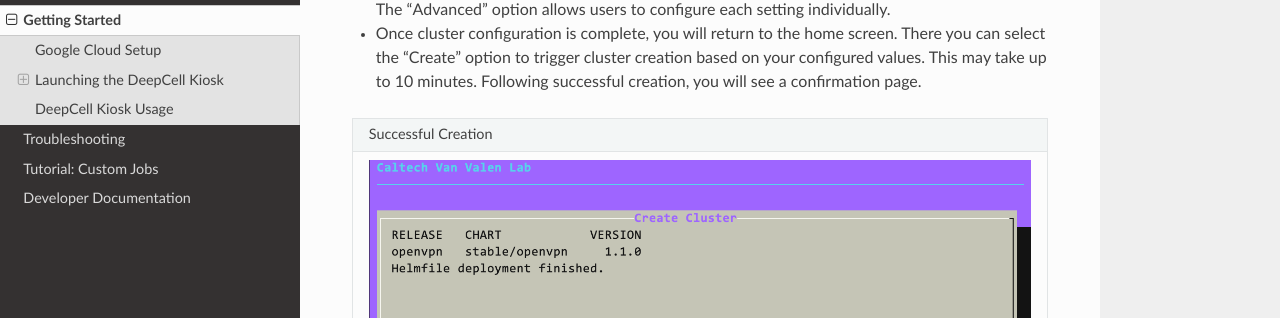
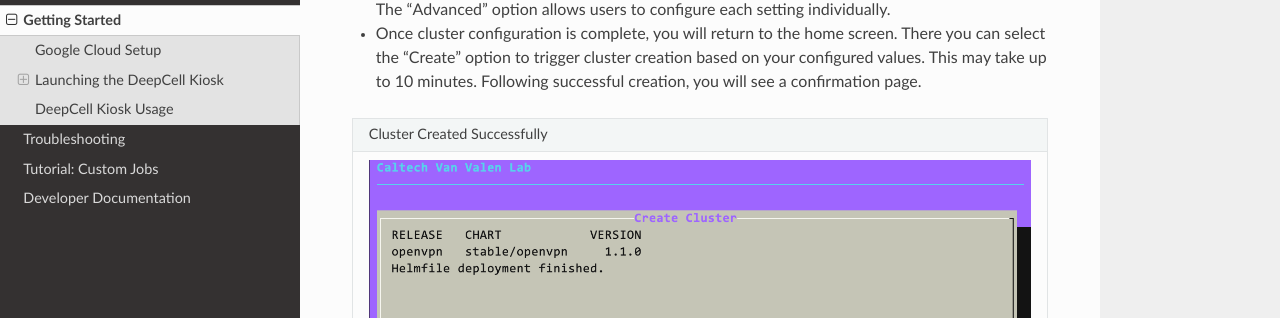
Before and after one commit to vanvalenlab/kiosk-console, a Sphinx documentation site: the page built from docs/source/GETTING_STARTED.rst, in a window 1280 px wide and 900 px high, scrolled down 4273 px. Shown: the part 133-451 px from the top of the window. Built offline with Sphinx 7.4.7 and the Read the Docs theme 2.0.0, drawn with Linux system fonts in a browser that asks for light colours.

Commit message:
Fix header of table.

```diff
--- a/docs/source/GETTING_STARTED.rst
+++ b/docs/source/GETTING_STARTED.rst
@@ -139,7 +139,7 @@ DeepCell Kiosk Usage
 
 .. list-table::
 
-    * - Successful Creation
+    * - Cluster Created Successfully
     * - .. image:: ../images/Kiosk-Complete-Blur.png
 
 * Find the cluster's web address by choosing the ``View`` option form the Kiosk's main menu. (Depending on your chosen cloud provider and the cloud provider's settings, your cluster's address might be either a raw IP address, e.g., ``123.456.789.012``, or a URL, e.g., ``deepcellkiosk.cloudprovider.com``.)
```
